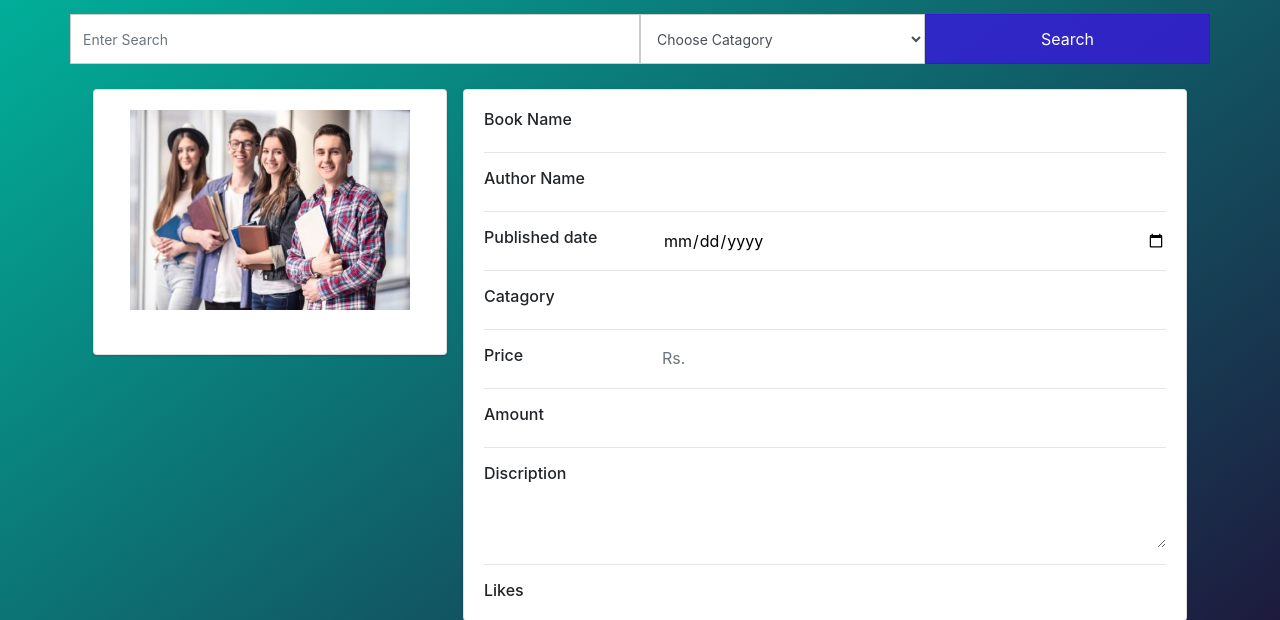
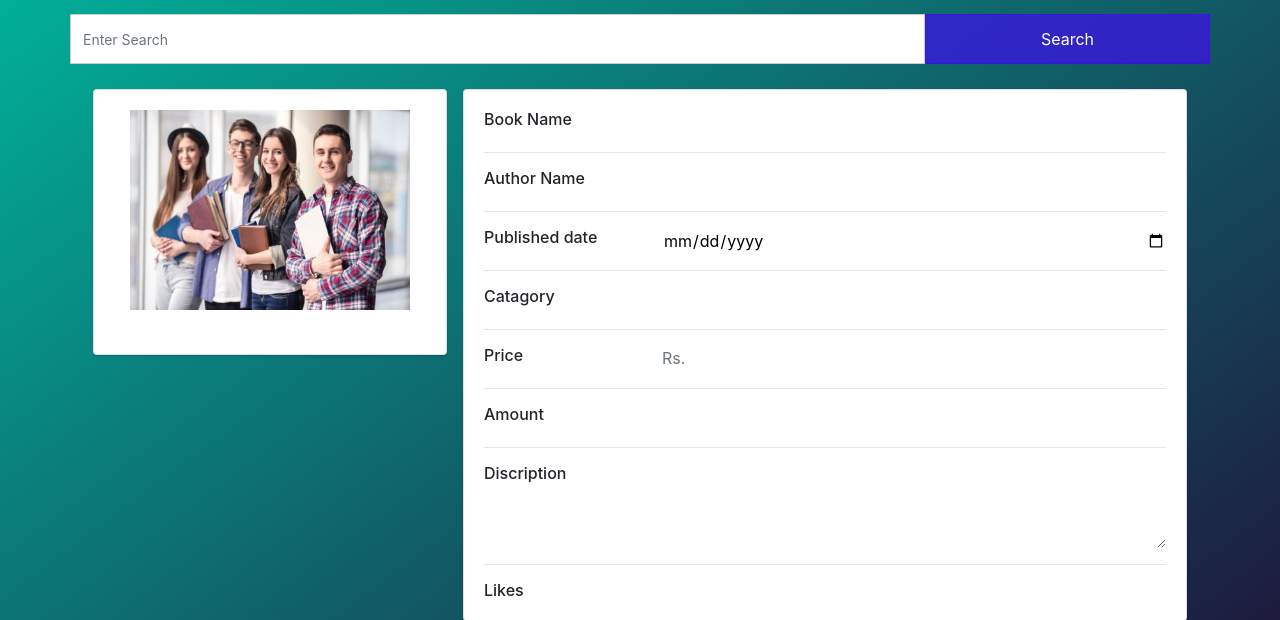
Before and after one commit to mahela98/login-signup_and_Home_page, a PHP site: page /adminPre/admin-book-edit-inc.php?message=1 in a window 1280 px wide. Shown: the part 56-676 px from the top of the page. Run offline with PHP 8.4, Linux system fonts and the light colour scheme; the visitor is signed in with stand-in values (Sample User, id 1); data that the repository does not hold is empty.

```diff
--- a/adminPre/admin-add-user.php
+++ b/adminPre/admin-add-user.php
@@ -26,7 +26,7 @@ if(!isset($_SESSION['userId'])) {
   .login-title {
 
 
-    color: #0073ff;
+    color: #dfdfdf !important;
   }
 </style>
 
@@ -51,7 +51,7 @@ include '../error-message.php';
         <div class="container" style="padding-top:30px;">
             <div class="row">
                 <div class="col-lg-3 col-md-2"></div>
-                <div class="col-lg-6 col-md-8 login-box" style=" background-color:  #050036 !important;
+                <div class="col-lg-6 col-md-8 login-box" style=" background-color:  #0700497a !important;
                 ">
                     <div class="col-lg-12 login-title"> Add-User</div>
                     <div class="col-lg-12 login-form" >
--- a/adminPre/admin-book-edit-inc.php
+++ b/adminPre/admin-book-edit-inc.php
@@ -208,7 +208,7 @@ echo '
                                 </div>
                                 <div class="col-sm-9 text-secondary">
 
-                                    <textarea class="form-control myinp01" rows="3" id="discription" name="discription"> '."$discription".' </textarea>
+                                    <textarea class="form-control myinp01" rows="3" id="discription" name="discription">'."$discription".'</textarea>
                                 </div>
                             </div>
                             <hr>
--- a/adminPre/admin-home-page.php
+++ b/adminPre/admin-home-page.php
@@ -133,7 +133,6 @@ $result = $conn->query($sql);
 $rows = mysqli_num_rows($result);
 echo $rows;
 ?>
-
                   </h3>
                   <span>Administrators</span>
                 </div>
--- a/adminPre/admin-search-bar.php
+++ b/adminPre/admin-search-bar.php
@@ -4,11 +4,11 @@
                 <div class="row">
                     <div class="col-lg-12">
                         <div class="row">
-                            <div class="col-lg-6 col-md-6 col-sm-12 p-0">
+                            <div class="col-lg-9 col-md-9 col-sm-12 p-0">
                                 <input type="text" class="form-control search-slt" placeholder="Enter Search"
                                     name="quary">
                             </div>
-                            <div class="col-lg-3 col-md-3 col-sm-12 p-0">
+                            <!-- <div class="col-lg-3 col-md-3 col-sm-12 p-0">
                                 <select class="form-control search-slt">
                                     <option>Choose Catagory</option>
 
@@ -29,7 +29,7 @@
                                     </option>
 
                                 </select>
-                            </div>
+                            </div> -->
                             <div class="col-lg-3 col-md-3 col-sm-12 p-0">
                                 <button type="submit" class="btn btn-danger wrn-btn" name="submit">Search</button>
                             </div>
```
